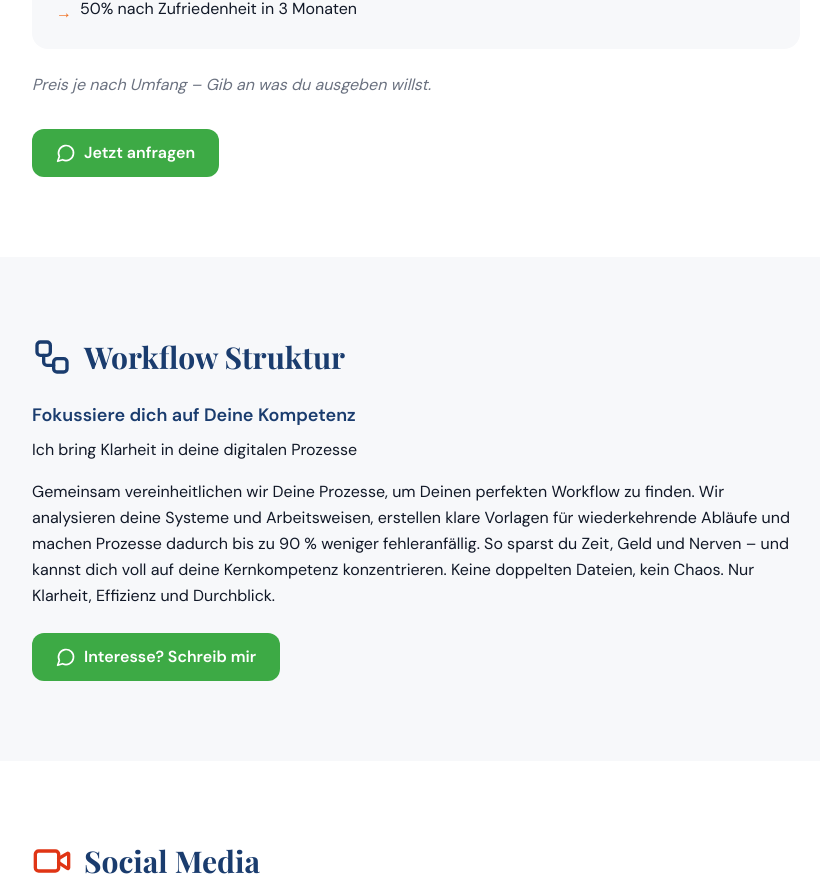
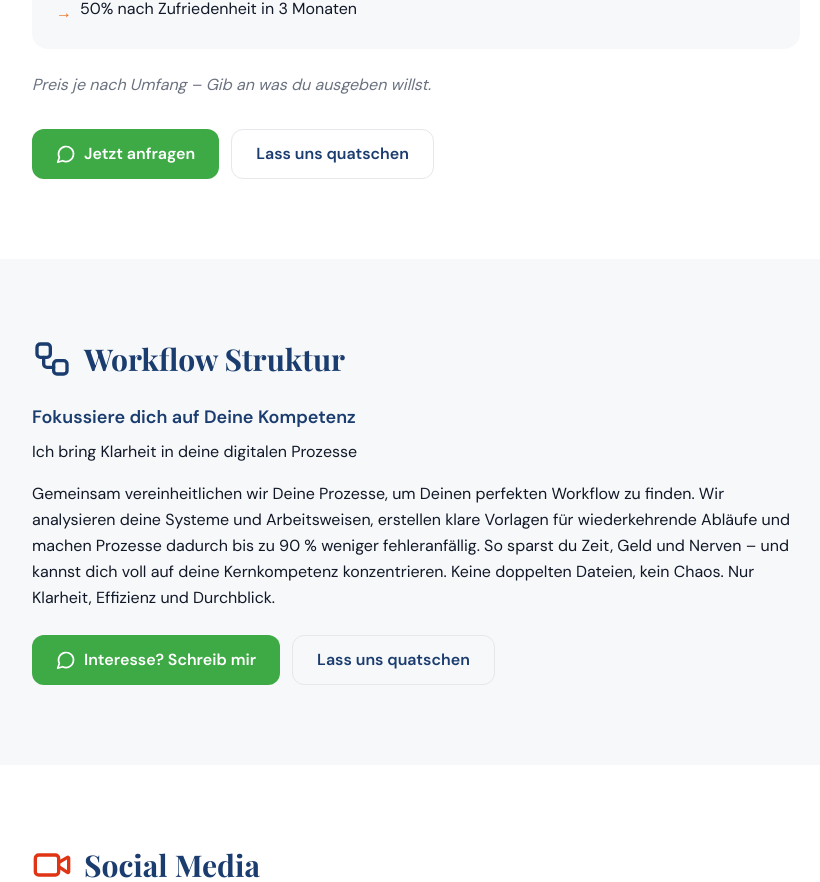
Before and after one commit to nils-flowstate/flowstate.foundation, a React (Vite) app: page /services in a window 1280 px wide. Shown: the part 672-1554 px from the top of the page, without its empty margins (224-1044 px from the left). Built offline with nearby package versions, Linux system fonts and the light colour scheme; no server answers.

Commit message:
cal.com integration

```diff
--- a/src/i18n/de.json
+++ b/src/i18n/de.json
@@ -112,7 +112,7 @@
     "workflowPageTitle": "Workflow Struktur",
     "socialPageTitle": "Social Media",
     "pageIntro": "Alle Services auf einen Blick",
-    "mailLabel": "Schreib mir eine Mail"
+    "mailLabel": "Lass uns quatschen"
   },
   "cta": {
     "headline": "Bewahre den digitalen Durchblick",
--- a/src/i18n/en.json
+++ b/src/i18n/en.json
@@ -112,7 +112,7 @@
     "workflowPageTitle": "Workflow Structure",
     "socialPageTitle": "Social Media",
     "pageIntro": "All services at a glance",
-    "mailLabel": "Send me an email"
+    "mailLabel": "Let's connect"
   },
   "cta": {
     "headline": "Stay clear in the digital world",
--- a/src/pages/Services.tsx
+++ b/src/pages/Services.tsx
@@ -156,6 +156,13 @@ export function Services() {
             >
               {t('services.mailLabel')}
             </Button> */}
+            <Button
+              variant="ghost"
+              href="https://cal.com/nils-flowstate/connect?layout=month_view"
+              className="border border-gray-200 text-navy hover:bg-surface"
+            >
+              {t('services.mailLabel')}
+            </Button>
           </motion.div>
         </motion.div>
       </section>
@@ -193,8 +200,15 @@ export function Services() {
               {t('services.workflowDrawer.comingSoon')}
             </span>
           </motion.div> */}
-          <motion.div variants={fadeUp}>
+          <motion.div variants={fadeUp} className="flex flex-col sm:flex-row gap-3">
             <WhatsAppButton label={t('services.workflowDrawer.ctaLabel')} />
+            <Button
+              variant="ghost"
+              href="https://cal.com/nils-flowstate/connect?layout=month_view"
+              className="border border-gray-200 text-navy hover:bg-surface"
+            >
+              {t('services.mailLabel')}
+            </Button>
           </motion.div>
         </motion.div>
       </section>
```
